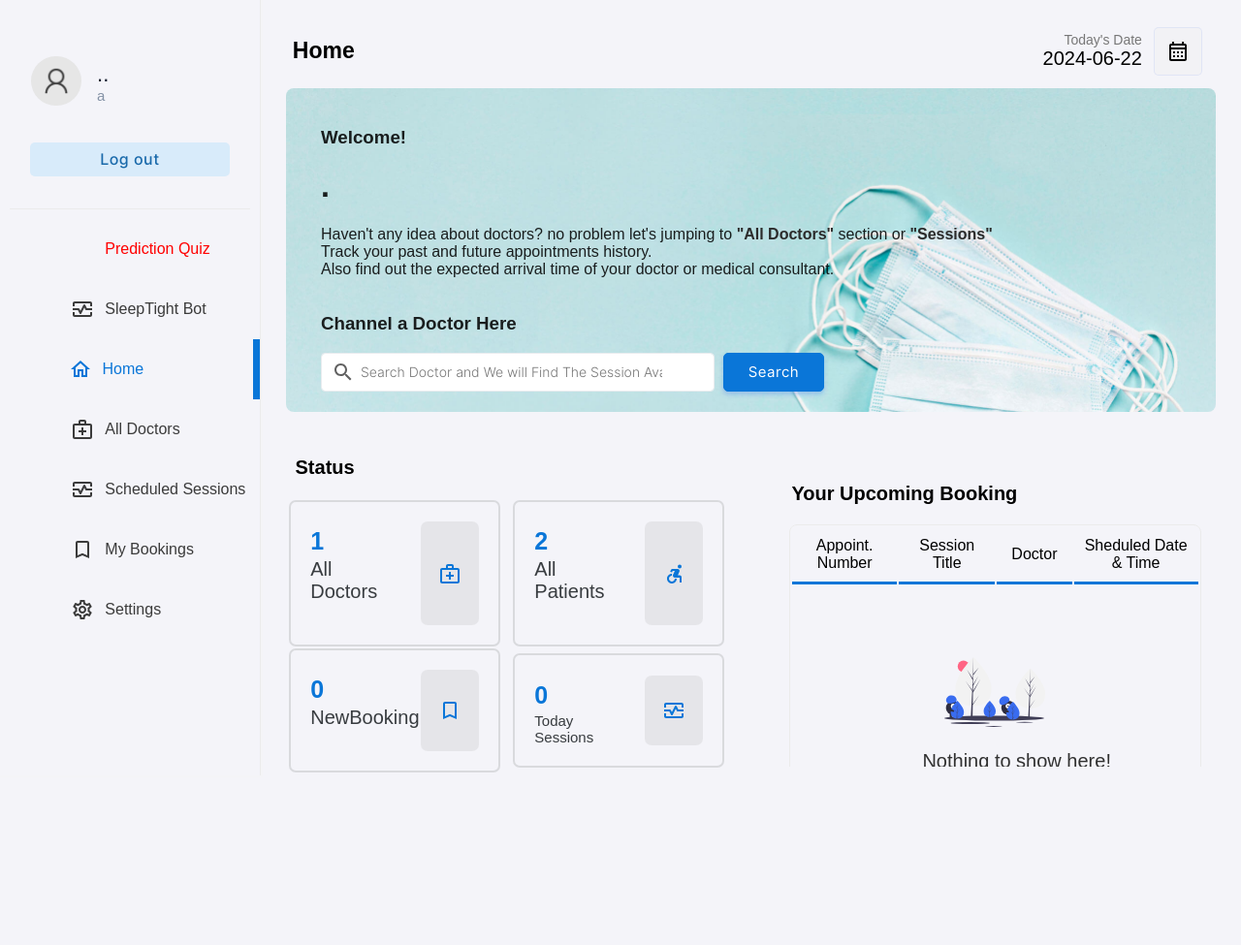
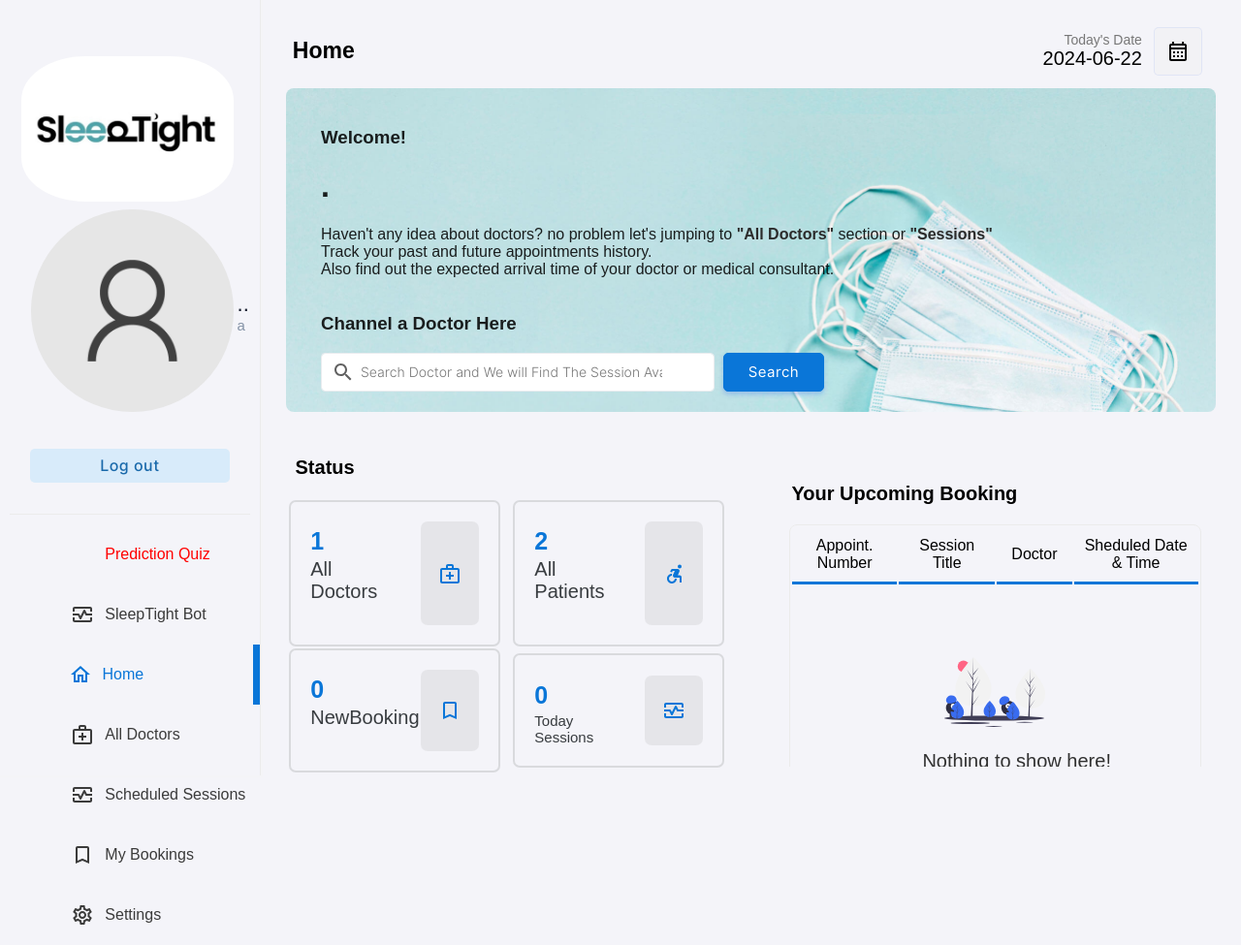
Before and after one commit to nurqas/sleeptight, a PHP site: page /predict/patient/index.php in a window 1280 px wide. Shown: the whole page at 97% size. Before the commit the page ends 800 px from the top, so only its background shows below. Run offline with PHP 8.4, Linux system fonts and the light colour scheme; a user stored in the database is signed in; data comes from the database, SQL or seed files in the repository; data that the repository does not hold is empty.

Commit message:
added logo into patient navigation bae

```diff
--- a/patient/index.php
+++ b/patient/index.php
@@ -62,6 +62,11 @@
                 <tr>
                     <td style="padding:10px" colspan="2">
                         <table border="0" class="profile-container">
+                            <tr>
+                            <td width="100%" style="padding-left:10px" >
+                                    <img src="../images/logo.jpg" alt="" width="100%" style="border-radius:30%">
+                                </td>
+                            </tr>
                             <tr>
                                 <td width="30%" style="padding-left:20px" >
                                     <img src="../img/user.png" alt="" width="100%" style="border-radius:50%">
```
